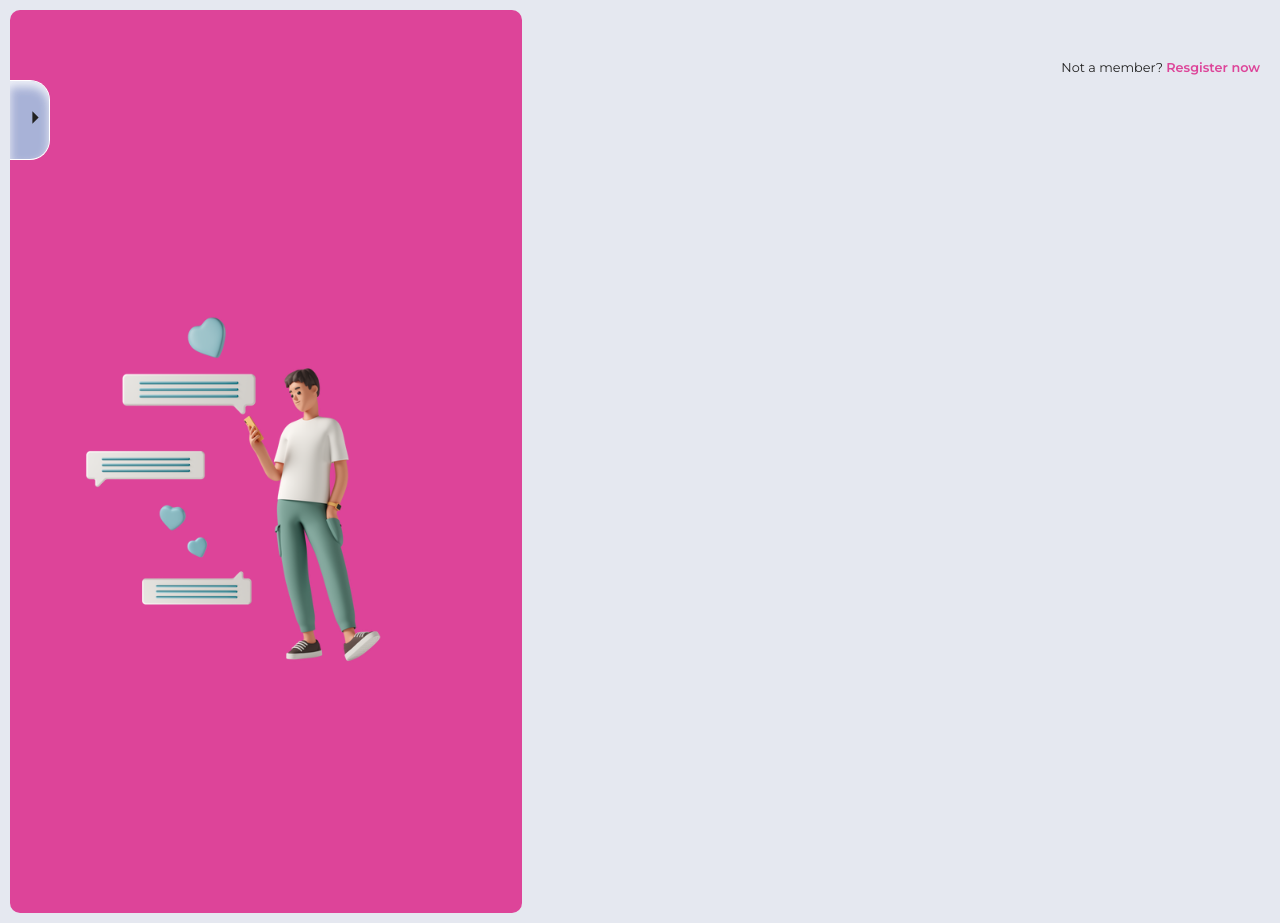
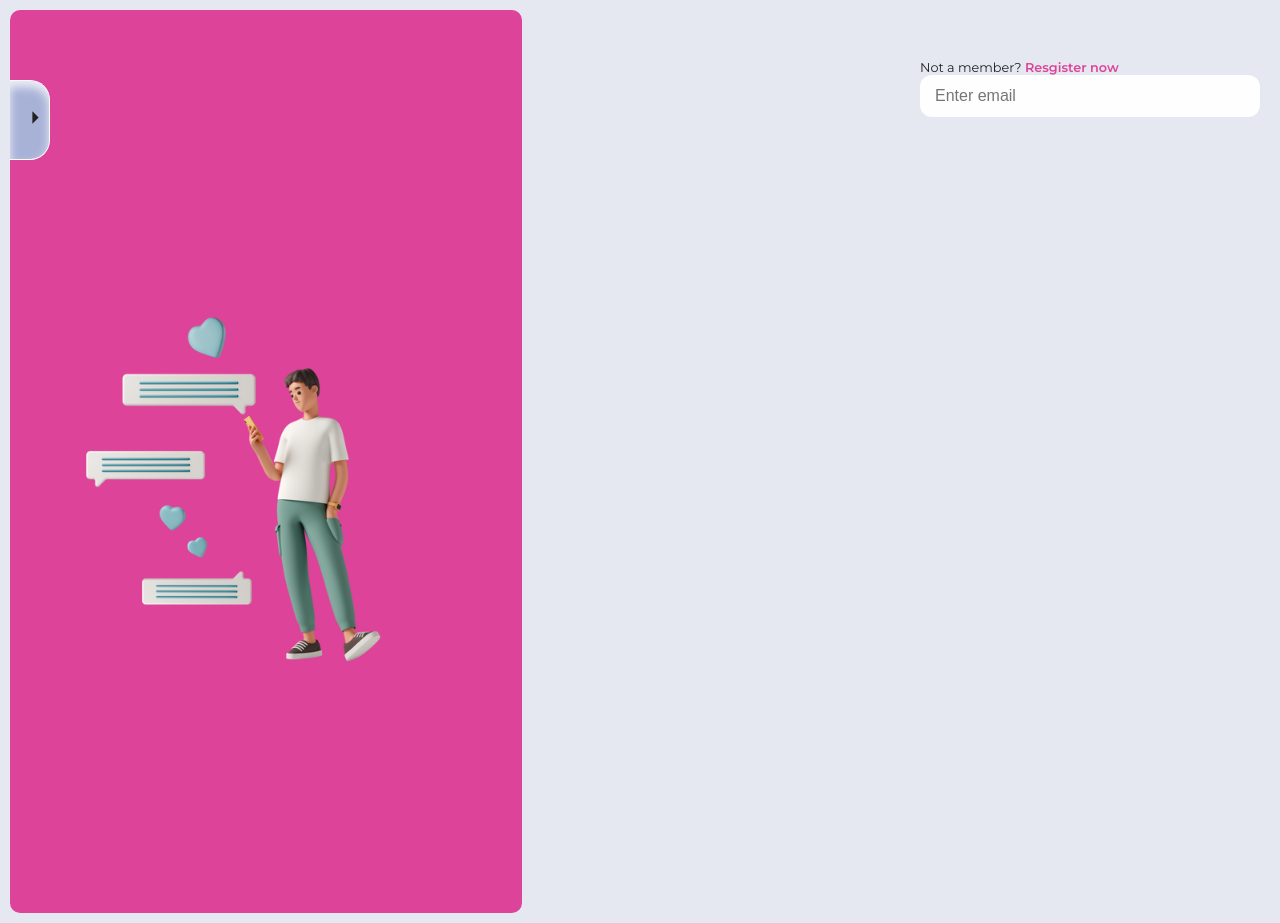
Before and after one commit to mateuscorreiaazevedo/page-auth, a React (Vite) app: page /login in a window 1280 px wide. Built offline with nearby package versions, Linux system fonts and the light colour scheme.

Commit message:
chore: input UI component created and styled, with basic functionality tested, no logic applied to the component

```diff
--- /dev/null
+++ b/src/components/form/login/index.tsx
@@ -0,0 +1,12 @@
+import React from 'react'
+import { FieldInput } from '../../ui/input'
+
+export const LoginForm = () => {
+  return (
+    <div>
+      <form>
+        <FieldInput type='email' placeholder='Enter email' nameId='email' />
+      </form>
+    </div>
+  )
+}
--- /dev/null
+++ b/src/components/ui/input/index.tsx
@@ -0,0 +1,27 @@
+import { ThemeContext } from 'styled-components'
+import { transparentize } from 'polished'
+import { Input } from './style'
+import React from 'react'
+
+type Props = {
+  type: string
+  nameId?: string
+  handleChange?: () => void
+  placeholder: string
+}
+
+export const FieldInput: React.FC<Props> = ({ type = 'text', nameId, handleChange, placeholder }) => {
+  const { colors } = React.useContext(ThemeContext)
+
+  return (
+    <Input
+      type={type}
+      name={nameId}
+      id={nameId}
+      onChange={handleChange}
+      placeholder={placeholder}
+      shadow={transparentize(0.9, colors.text)}
+      required
+    />
+  )
+}
--- /dev/null
+++ b/src/components/ui/input/style.ts
@@ -0,0 +1,21 @@
+import styled from 'styled-components'
+
+type Shadow ={
+  shadow: string
+}
+
+export const Input = styled.input`
+  width: 340px;
+  height: 42px;
+  padding: 8px 15px;
+  font-size: 1rem;
+  border-radius: 12px;
+  border: none;
+  background: ${({ theme }) => theme.colors.inputBackground};
+  transition: 400ms;
+
+  &:focus {
+    outline: none;
+    box-shadow: 0px 10px 15px -1px ${({ shadow }: Shadow) => shadow};
+  }
+`
--- a/src/pages/login/index.tsx
+++ b/src/pages/login/index.tsx
@@ -2,6 +2,7 @@ import * as S from './style'
 import React from 'react'
 import { ImageSlider } from '../../components/slider'
 import { Link } from 'react-router-dom'
+import { LoginForm } from '../../components/form/login'
 
 export const LoginPage = () => {
   return (
@@ -12,7 +13,10 @@ export const LoginPage = () => {
         </div>
       </S.ContainerImages>
       <S.ContainerForm>
-        <p>Not a member? <Link to='/signup'>Resgister now</Link></p>
+        <p>
+          Not a member? <Link to='/signup'>Resgister now</Link>
+        </p>
+        <LoginForm />
       </S.ContainerForm>
     </S.Main>
   )
```
